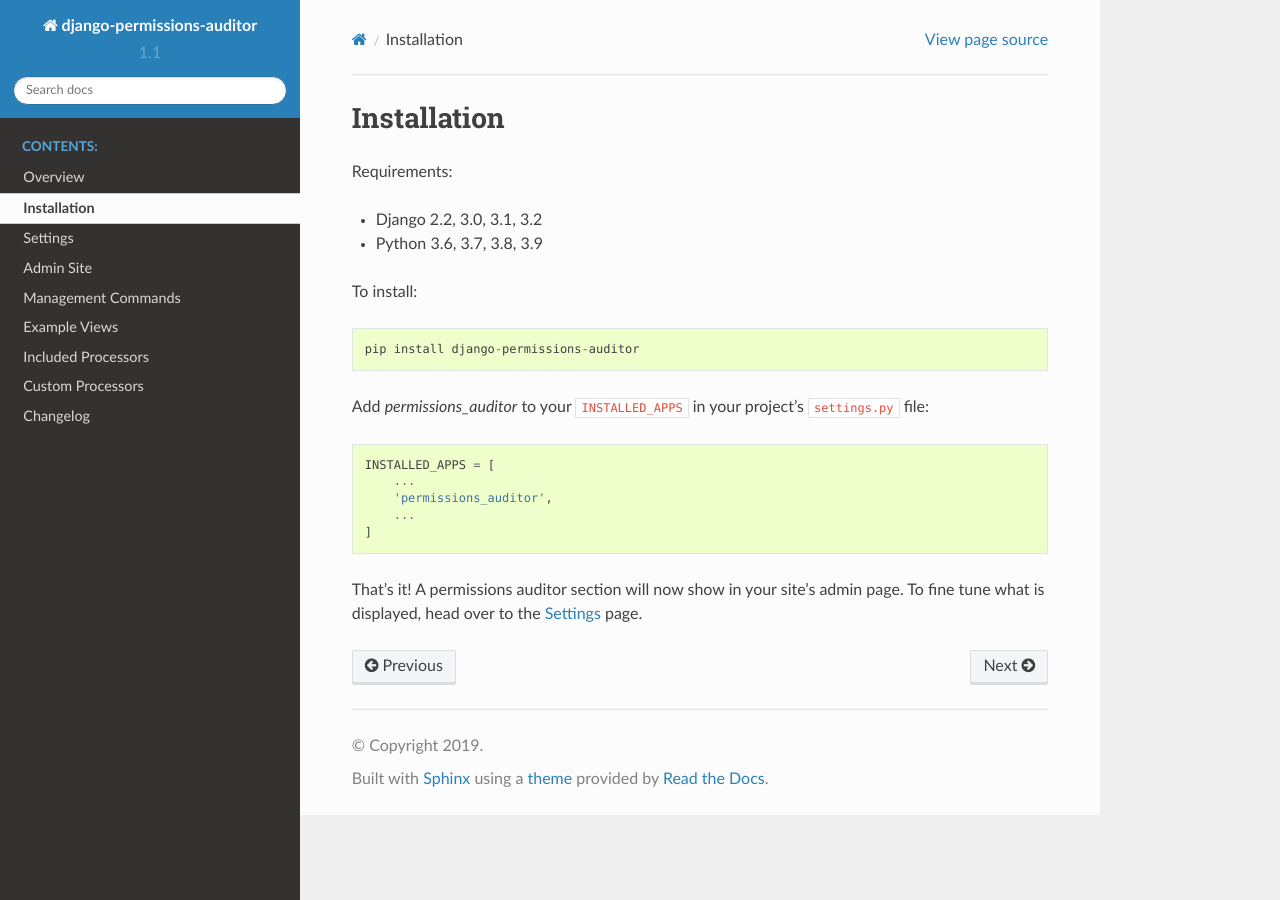
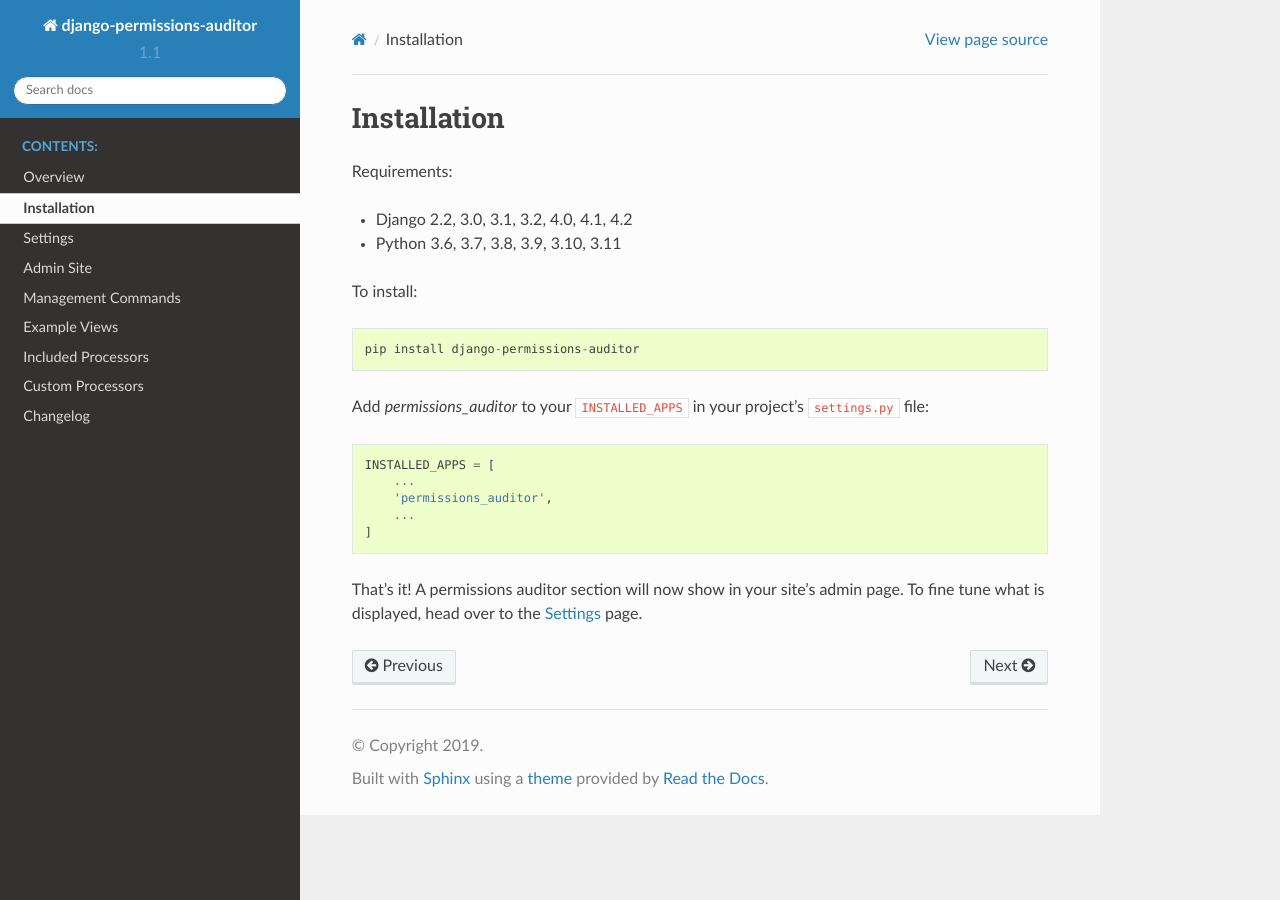
Before and after one commit to AACEngineering/django-permissions-auditor, a Sphinx documentation site: the page built from docs/installation.rst, in a window 1280 px wide. Built offline with Sphinx 7.4.7 and the Read the Docs theme 2.0.0, drawn with Linux system fonts in a browser that asks for light colours.

Commit message:
Add updated requirements in docs

```diff
--- a/docs/changelog.rst
+++ b/docs/changelog.rst
@@ -4,7 +4,7 @@
 v1.1.0 (Released 4/12/2023)
 ---------------------------
 
-- ** Potentially breaking change:** Fixed typo on ``BaseFilteredMixinProcessor`` (previously was ``BaseFileredMixinProcessor``). Thanks @annamooseity!
+- **Potentially breaking change:** Fixed typo on ``BaseFilteredMixinProcessor`` (previously was ``BaseFileredMixinProcessor``). Thanks @annamooseity!
 - ``BaseFilteredMixinProcessor`` now inspects all inherited classes instead of only its direct parent. Thanks @annamooseity!
 - Added Python 3.11 and Django 4.1 and 4.2 to the test matrix. Removed unsupported Python 3.6.
 
--- a/docs/installation.rst
+++ b/docs/installation.rst
@@ -3,8 +3,8 @@
 
 Requirements:
 
-* Django 2.2, 3.0, 3.1, 3.2
-* Python 3.6, 3.7, 3.8, 3.9
+* Django 2.2, 3.0, 3.1, 3.2, 4.0, 4.1, 4.2
+* Python 3.6, 3.7, 3.8, 3.9, 3.10, 3.11
 
 
 To install::
```
